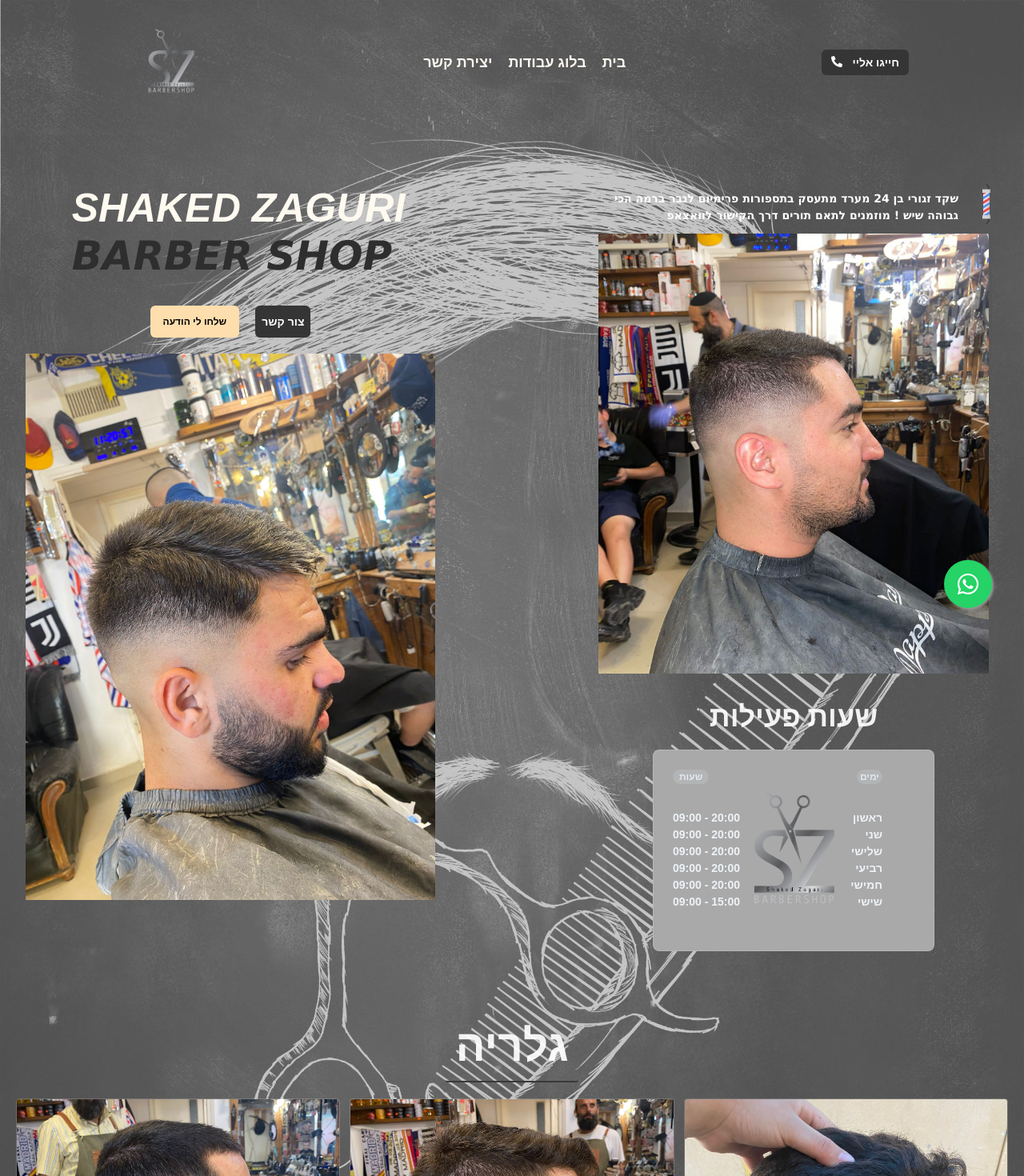
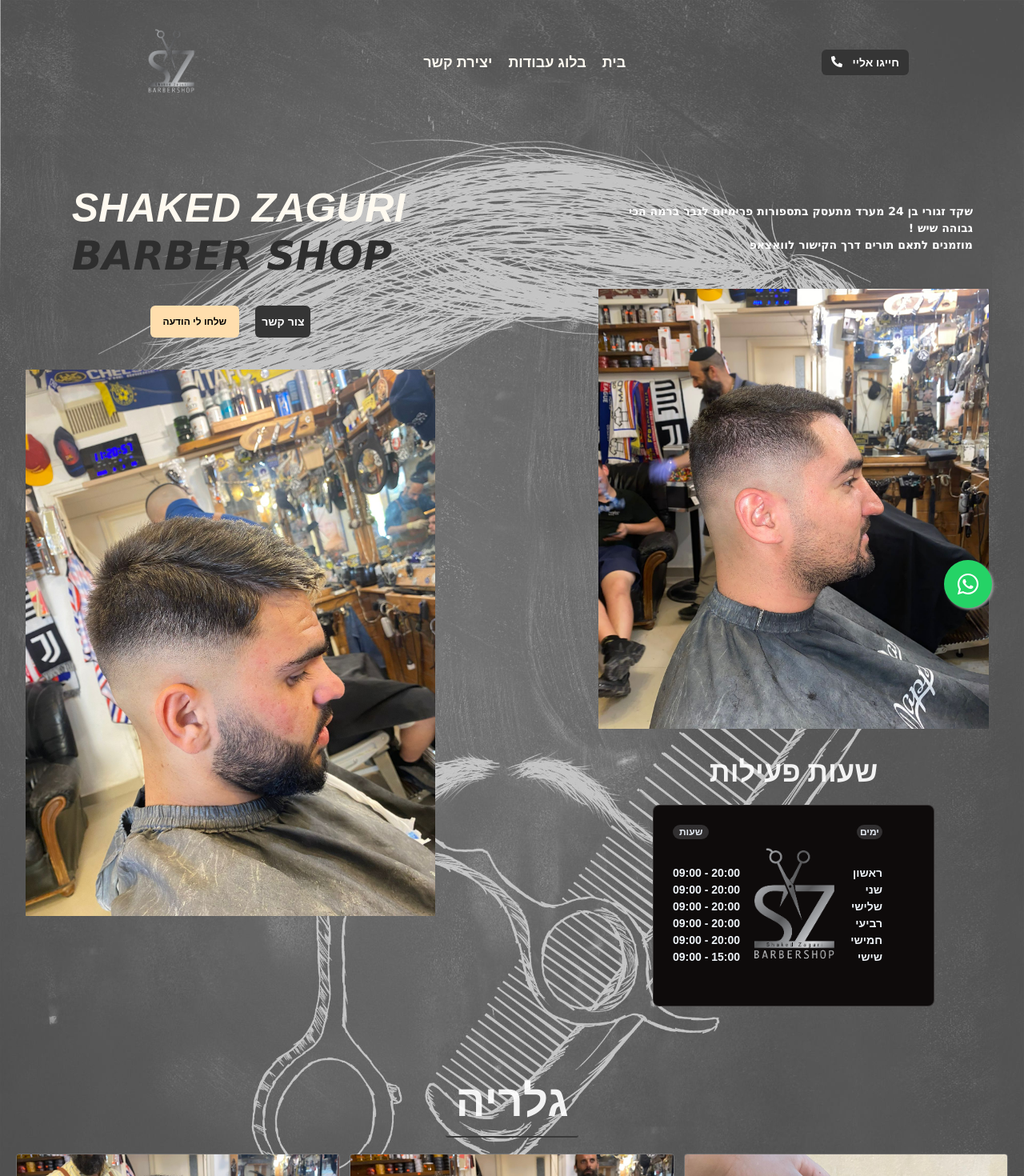
Before and after one commit to yuvalleberstein21/barbershop, a React (Vite) app: page / in a window 1280 px wide. Shown: the top 1470 px of the page at 80% size. Built offline with nearby package versions, Linux system fonts and the light colour scheme.

Commit message:
final update

```diff
--- a/src/Screens/HeroSectionScreen.jsx
+++ b/src/Screens/HeroSectionScreen.jsx
@@ -33,16 +33,19 @@ const HeroSectionScreen = () => {
                                 </Button>
                             </Flex>
 
-                            <Box mt={5} overflow={"hidden"} justifyContent={"flex-start"}>
+                            <Box mt={10} overflow={"hidden"} justifyContent={"flex-start"}>
                                 <Image src='/image1.jpeg' borderRadius={1} objectFit={"cover"} />
                             </Box>
                         </Box>
                         <Box maxW='32rem'>
                             <Flex gap={2}>
-                                <Text fontSize='14px' mt={2} mr={3} fontWeight={'bold'} dir='rtl' color={{ base: '#FFFAF0', sm: '#ffffff' }} overflow={'hidden'} className='heading'>
-                                    שקד זגורי בן 24 מערד מתעסק בתספורות פרימיום לגבר ברמה הכי גבוהה שיש ! מוזמנים לתאם תורים דרך הקישור לוואצאפ
-                                </Text>
-                                <Image src='/barber-shop.png' w={'30px'} h={'50px'} alt='barber shop logo' />
+                                <Box>
+                                    <Text fontSize={{ base: '16px', sm: '14px' }} mt={{ base: 12, sm: 1 }} mb={3} p={5} mr={3} fontWeight={'bold'} dir='rtl' color={{ base: '#ffffff', sm: '#ffffff' }} overflow={'hidden'} className='heading'>
+                                        שקד זגורי בן 24 מערד מתעסק בתספורות פרימיום לגבר ברמה הכי גבוהה שיש ! <br /> מוזמנים לתאם תורים דרך הקישור לוואצאפ
+                                    </Text>
+
+                                </Box>
+
 
                             </Flex>
 
--- a/src/components/Footer.jsx
+++ b/src/components/Footer.jsx
@@ -7,7 +7,7 @@ import FooterBottom from './FooterBottom';
 const Footer = () => {
     return (
         <>
-            <Box id='contact' h={'full'} bgPosition={'center'} bgSize={'cover'} bgImage={'/wepik-export-20231204231729LVp0.jpeg'} position={'relative'}>
+            <Box id='contact' h={'full'} bgPosition={'center'} bgSize={'cover'} bgImage={'/wepik-export-202312072012569XUO.jpeg'} position={'relative'}>
                 <Flex className='float'>
                     <Link as={RouterLink} to={'https://api.whatsapp.com/send?phone=+972506485647'}>
                         <FaWhatsapp className='my-float' />
--- a/src/components/WorkTime.jsx
+++ b/src/components/WorkTime.jsx
@@ -8,7 +8,7 @@ const WorkTime = () => {
                 <Flex justifyContent={'center'} alignItems={'center'}>
                     <Heading dir='rtl' justifyContent={'center'} alignItems={'center'} mx={6}>שעות פעילות</Heading>
                 </Flex>
-                <Box maxW='sm' borderWidth='1px' borderRadius='lg' overflow='hidden' my={5} bgColor='darkgray' bgImage={'/logo1.png'} bgRepeat={'no-repeat'} bgSize={'70%'} bgPosition={'center'}>
+                <Box maxW='sm' borderWidth='1px' borderRadius='lg' overflow='hidden' my={5} bgColor='#0e0b0b' bgImage={'/logo1.png'} bgRepeat={'no-repeat'} bgSize={'70%'} bgPosition={'center'}>
                     <Box p='6' h={'250px'} w={'350px'}>
                         <Box display='flex' alignItems='baseline' justifyContent={"space-between"}>
                             <Badge borderRadius='full' px='2' colorScheme='gray'>
--- a/src/main.jsx
+++ b/src/main.jsx
@@ -42,6 +42,7 @@ const styles = {
       color: mode("gray.800", "whiteAlpha.900")(props),
       backgroundImage: "url('background.jpeg') !important",
       backgroundSize: "cover",
+
     }
   })
 }
```
Also changed, not shown: public/wepik-export-20231204231729LVp0.jpeg (deleted), public/wepik-export-202312072012569XUO.jpeg (added).
